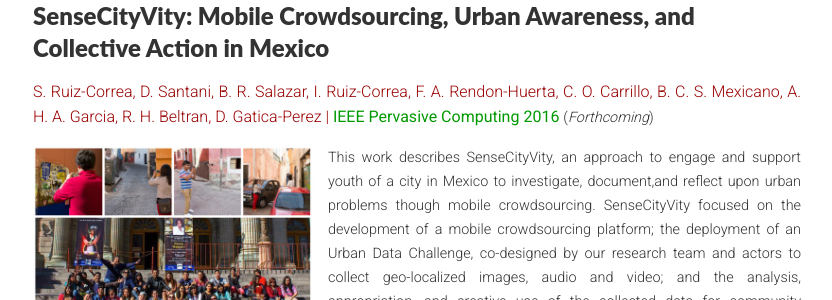
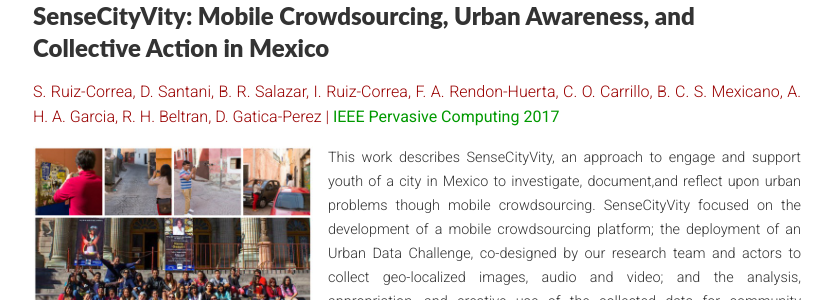
Before and after one commit to dsantani/dsantani.github.io, a Jekyll site: the page built from publications.md, in a window 1280 px wide and 900 px high, scrolled down 1387 px. Shown: the part 153-453 px from the top of the window, without its empty margins (223-1055 px from the left). Built offline with Jekyll 4.4.1, drawn with Linux system fonts in a browser that asks for light colours.

Commit message:
Modified publications page

```diff
--- a/publications.md
+++ b/publications.md
@@ -18,7 +18,7 @@ In this research, we address the question of what visual cues, including scene o
 
 <span class="puba"> Darshan Santani, Rui Hu, Daniel Gatica-Perez | <span class="pubv">ACM MM 2016</span> </span>
 
-In this paper, we build upon our [earlier work]({{ site.baseurl }}/assets/papers/acm-mm-15.pdf) on characterizing ambiance of indoor places. We present a methodology to automatically infer impressions of place ambiance, using generic deep learning features extracted from images publicly shared on Foursquare. We base our methodology on a corpus of over 45,000 images from 300 popular places in six cities. Our results indicate the feasibility to automatically infer place ambiance with a maximum R<sup>2</sup> of 0.53 using features extracted from a pre-trained convolutional neural network. We found that deep learning features consistently outperformed individual and combinations of several low-level image features (including Color, GIST, HOG and LBP) to infer all the studied ambiance dimensions. Our work constitutes a first study to automatically infer ambiance impressions of indoor places from deep features learned from images shared on social media. [**PDF**](http://www.idiap.ch/~gatica/publications/BenkheddaSantaniGatica-mm17.pdf)
+In this paper, we build upon our [earlier work]({{ site.baseurl }}/assets/papers/acm-mm-15.pdf) on characterizing ambiance of indoor places. We present a methodology to automatically infer impressions of place ambiance, using generic deep learning features extracted from images publicly shared on Foursquare. We base our methodology on a corpus of over 45,000 images from 300 popular places in six cities. Our results indicate the feasibility to automatically infer place ambiance with a maximum R<sup>2</sup> of 0.53 using features extracted from a pre-trained convolutional neural network. We found that deep learning features consistently outperformed individual and combinations of several low-level image features (including Color, GIST, HOG and LBP) to infer all the studied ambiance dimensions. Our work constitutes a first study to automatically infer ambiance impressions of indoor places from deep features learned from images shared on social media. [**PDF**]({{ site.baseurl }}/assets/papers/acm-mm-16.pdf)
 
 ---
 
@@ -36,7 +36,7 @@ This work outlines the design and implementation of a large-scale mobile crowdse
 
 ### SenseCityVity: Mobile Crowdsourcing, Urban Awareness, and Collective Action in Mexico ###
 
-<span class="puba"> S. Ruiz-Correa, D. Santani, B. R. Salazar, I. Ruiz-Correa, F. A. Rendon-Huerta, C. O. Carrillo, B. C. S. Mexicano, A. H. A. Garcia, R. H. Beltran, D. Gatica-Perez | <span class="pubv">IEEE Pervasive Computing 2016</span> </span> (*Forthcoming*)
+<span class="puba"> S. Ruiz-Correa, D. Santani, B. R. Salazar, I. Ruiz-Correa, F. A. Rendon-Huerta, C. O. Carrillo, B. C. S. Mexicano, A. H. A. Garcia, R. H. Beltran, D. Gatica-Perez | <span class="pubv">IEEE Pervasive Computing 2017</span> </span>
 
 <div style="float: left">
 	<img src="../assets/images/sensecityvity.jpg" width="280" height="280" hspace="0" />
```
